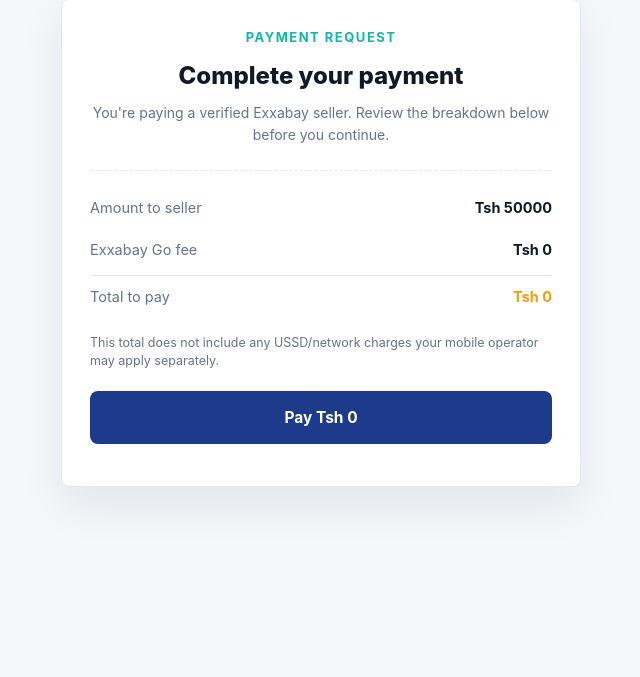
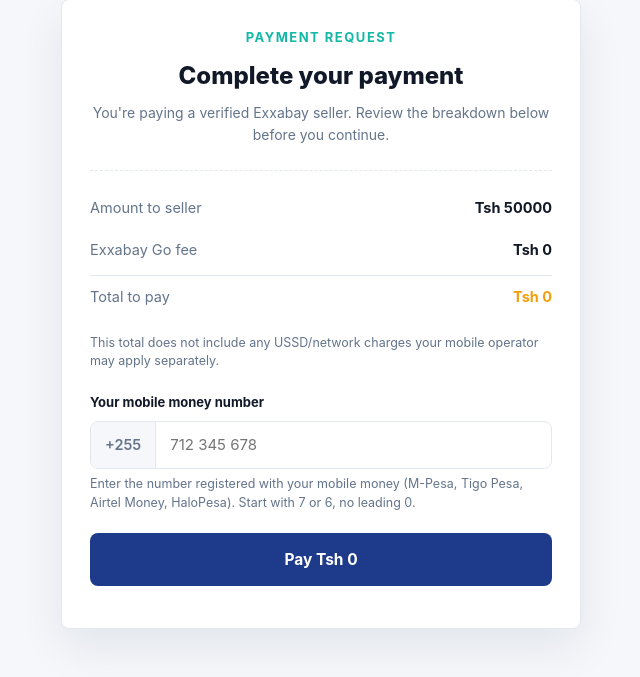
Before and after one commit to Mike-Coder-01/exabay, a Django app: page /orders/order-payment/0ea6fe61-4881-4420-87cd-32293f4c0996/ in a window 1280 px wide. Shown: the part 57-734 px from the top of the page, without its empty margins (319-959 px from the left). Run offline with Django 5.2, Linux system fonts and the light colour scheme; data comes from the database, SQL or seed files in the repository; both versions use the stored data as it was after the commit; some libraries are stand-ins or nearby versions.

Commit message:
Order-payment-status

```diff
--- a/orders/templates/orders/order_payment_detail.html
+++ b/orders/templates/orders/order_payment_detail.html
@@ -25,6 +25,17 @@
 
       <div class="exg-pay-note">
         This total does not include any USSD/network charges your mobile operator may apply separately.
+      </div>
+
+      <div class="exg-pay-field">
+        <label class="exg-pay-label" for="exg-pay-phone">Your mobile money number</label>
+        <div class="exg-pay-input-group">
+          <span class="exg-pay-prefix">+255</span>
+          <input type="tel" id="exg-pay-phone" placeholder="712 345 678" inputmode="numeric">
+        </div>
+        <div class="exg-pay-hint" id="exg-pay-phone-hint">
+          Enter the number registered with your mobile money (M-Pesa, Tigo Pesa, Airtel Money, HaloPesa). Start with 7 or 6, no leading 0.
+        </div>
       </div>
 
       <button class="exg-pay-btn" id="exg-pay-btn" data-token="{{ order.token }}">
@@ -55,6 +66,17 @@
 .exg-pay-row.exg-pay-total{border-top:1px solid #e2e8f0;margin-top:4px}
 .exg-pay-row.exg-pay-total .exg-pay-fv{color:#f59e0b}
 .exg-pay-note{font-size:12.5px;color:#64748b;margin-top:16px;line-height:1.5}
+
+.exg-pay-field{margin-top:22px}
+.exg-pay-label{display:block;font-size:13px;font-weight:700;color:#111827;margin-bottom:8px}
+.exg-pay-input-group{display:flex;align-items:center;border:1px solid #e2e8f0;border-radius:8px;overflow:hidden;transition:border-color .15s ease, box-shadow .15s ease}
+.exg-pay-input-group:focus-within{border-color:#1e3a8a;box-shadow:0 0 0 3px rgba(30,58,138,0.12)}
+.exg-pay-input-group.exg-pay-invalid{border-color:#dc2626}
+.exg-pay-prefix{flex:none;padding:12px 14px;background:#f5f7fb;border-right:1px solid #e2e8f0;font-size:14.5px;font-weight:600;color:#64748b}
+.exg-pay-input-group input{flex:1;border:none;outline:none;padding:12px 14px;font-size:15px;font-family:inherit;color:#111827;background:transparent;width:100%}
+.exg-pay-hint{font-size:12.5px;color:#64748b;margin-top:6px;line-height:1.5}
+.exg-pay-hint.exg-pay-hint-error{color:#dc2626}
+
 .exg-pay-btn{width:100%;margin-top:20px;background:#1e3a8a;color:#fff;border:none;border-radius:8px;padding:15px;font-size:15.5px;font-weight:700;cursor:pointer}
 .exg-pay-btn:hover{background:#172554}
 .exg-pay-btn:disabled{background:#64748b;cursor:not-allowed;opacity:.6}
@@ -67,6 +89,10 @@
   const payBtn = document.getElementById('exg-pay-btn');
   const statusBox = document.getElementById('exg-pay-status');
   const errorBox = document.getElementById('exg-pay-error');
+  const phoneInput = document.getElementById('exg-pay-phone');
+  const phoneGroup = phoneInput.closest('.exg-pay-input-group');
+  const phoneHint = document.getElementById('exg-pay-phone-hint');
+  const defaultHintText = phoneHint.textContent;
   const csrftoken = document.querySelector('[name=csrfmiddlewaretoken]').value;
   const token = payBtn.dataset.token;
 
@@ -76,6 +102,20 @@
     if (pollTimer) clearInterval(pollTimer);
     pollTimer = null;
   }
+
+  // Accepts 9-digit local number starting with 6 or 7 (e.g. 712345678).
+  // Buyer is told explicitly not to include the leading 0 or +255.
+  function getValidatedPhone(){
+    const digits = phoneInput.value.replace(/[^0-9]/g, '');
+    const isValid = /^[67]\d{8}$/.test(digits);
+    return { digits, isValid };
+  }
+
+  phoneInput.addEventListener('input', function(){
+    phoneGroup.classList.remove('exg-pay-invalid');
+    phoneHint.classList.remove('exg-pay-hint-error');
+    phoneHint.textContent = defaultHintText;
+  });
 
   function pollStatus(){
     pollTimer = setInterval(async function(){
@@ -99,12 +139,27 @@
 
   payBtn.addEventListener('click', async function(){
     errorBox.textContent = '';
+
+    const { digits, isValid } = getValidatedPhone();
+
+    if (!isValid) {
+      phoneGroup.classList.add('exg-pay-invalid');
+      phoneHint.classList.add('exg-pay-hint-error');
+      phoneHint.textContent = 'Enter a valid 9-digit number starting with 7 or 6 (e.g. 712345678), no leading 0.';
+      phoneInput.focus();
+      return;
+    }
+
     payBtn.disabled = true;
 
     try {
       const res = await fetch(`/orders/order-payment/${token}/pay/`, {
         method: 'POST',
-        headers: { 'X-CSRFToken': csrftoken },
+        headers: {
+          'Content-Type': 'application/json',
+          'X-CSRFToken': csrftoken,
+        },
+        body: JSON.stringify({ phone: '255' + digits }),
       });
       const data = await res.json();
 
--- a/orders/views.py
+++ b/orders/views.py
@@ -1149,6 +1149,7 @@ def order_payment_detail(request, token):
 
 
 from . import services as cp
+import re
 def initiate_order_payment(request, token):
     if request.method != 'POST':
         return JsonResponse({'success': False, 'error': 'Invalid request method.'}, status=405)
@@ -1158,9 +1159,16 @@ def initiate_order_payment(request, token):
     if order.status == ExxabayGoOrder.STATUS_PAID:
         return JsonResponse({'success': False, 'error': 'This order has already been paid.'}, status=400)
 
-    normalized_phone = _normalize_phone(order.buyer_phone_number)
-    if not normalized_phone:
-        return JsonResponse({'success': False, 'error': 'Invalid phone number on this order.'}, status=400)
+    try:
+        data = json.loads(request.body)
+        raw_phone = data.get('phone', '')
+    except (json.JSONDecodeError, AttributeError):
+        raw_phone = ''
+
+    payer_phone = _normalize_phone(raw_phone)
+
+    if not payer_phone or not re.match(r'^255[67]\d{8}$', payer_phone):
+        return JsonResponse({'success': False, 'error': 'Please enter a valid phone number.'}, status=400)
 
     if not order.order_reference:
         order.order_reference = cp.generate_order_reference()
@@ -1175,17 +1183,37 @@ def initiate_order_payment(request, token):
         token=auth_token,
         amount=order.total_amount,
         order_reference=order.order_reference,
-        phone_number=normalized_phone,
+        phone_number=payer_phone,
     )
 
     if response is None:
         return JsonResponse({'success': False, 'error': 'Could not reach the payment gateway. Please try again.'}, status=502)
 
     if response.status_code not in (200, 201):
+        gateway_message = None
+        try:
+            gateway_body = response.json()
+            raw_message = gateway_body.get('message')
+            if isinstance(raw_message, list):
+                gateway_message = '; '.join(str(m) for m in raw_message)
+            elif isinstance(raw_message, str):
+                gateway_message = raw_message
+        except ValueError:
+            pass
+
         logger.error("ClickPesa push failed for order %s: %s %s", order.token, response.status_code, response.text)
+
         order.status = ExxabayGoOrder.STATUS_FAILED
         order.save(update_fields=['status'])
-        return JsonResponse({'success': False, 'error': 'Payment request was rejected. Please check the number and try again.'}, status=400)
+
+        SAFE_GATEWAY_ERROR_HINTS = ('insufficient', 'balance', 'phone', 'number', 'invalid')
+
+        if gateway_message and any(hint in gateway_message.lower() for hint in SAFE_GATEWAY_ERROR_HINTS):
+            buyer_message = gateway_message
+        else:
+            buyer_message = 'Payment request was rejected. Please try again.'
+
+        return JsonResponse({'success': False, 'error': buyer_message}, status=400)
 
     return JsonResponse({'success': True, 'message': 'Payment prompt sent to your phone.'})
 
@@ -1193,7 +1221,6 @@ def initiate_order_payment(request, token):
 def order_payment_status(request, token):
     order = get_object_or_404(ExxabayGoOrder, token=token)
 
-    # Already resolved locally — no need to hit ClickPesa again.
     if order.status in (ExxabayGoOrder.STATUS_PAID, ExxabayGoOrder.STATUS_FAILED):
         return JsonResponse({'status': order.status})
 
@@ -1209,13 +1236,13 @@ def order_payment_status(request, token):
     if record:
         gateway_status = (record.get('status') or '').upper()
 
-        if gateway_status == 'SUCCESS':
+        if gateway_status in ('SUCCESS', 'SETTLED'):
             order.status = ExxabayGoOrder.STATUS_PAID
             order.paid_at = timezone.now()
             order.save(update_fields=['status', 'paid_at'])
-        elif gateway_status in ('FAILED', 'CANCELLED', 'REJECTED'):
+        elif gateway_status == 'FAILED':
             order.status = ExxabayGoOrder.STATUS_FAILED
             order.save(update_fields=['status'])
-        # else: still PENDING/PROCESSING on ClickPesa's side — leave as-is, frontend keeps polling
+        # PROCESSING / PENDING → still in flight, leave as-is, frontend keeps polling
 
     return JsonResponse({'status': order.status})
```
Also changed, not shown: db.sqlite3.
